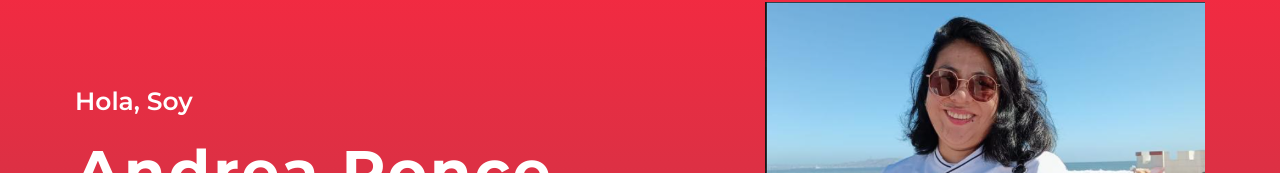
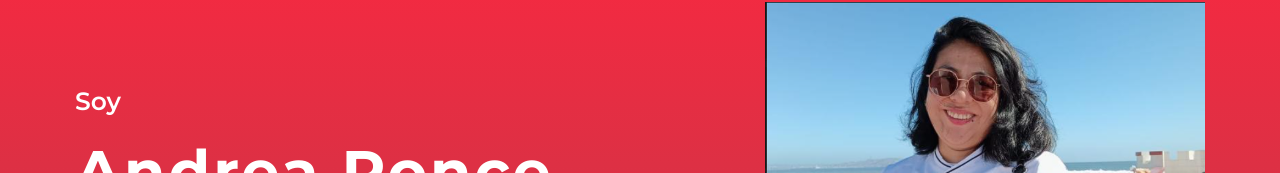
Before and after one commit to LuInDev/AndreaPonce, a plain HTML site: page index.html in a window 1280 px wide. Shown: the part 118-291 px from the top of the page. Drawn offline with nearby package versions, Linux system fonts and the light colour scheme; animation ran at ten frames a second.

Commit message:
Cambio sobre mi01

```diff
--- a/index.html
+++ b/index.html
@@ -59,7 +59,7 @@
                     <div class="col-sm-12 col-md-6">
                         <div class="hero-content">
                             <div class="hero-text">
-                                <p>Hola, Soy</p>
+                                <p>Soy</p>
                                 <h1>Andrea Ponce</h1>
                                 <h2></h2>
                                 <div class="typed-text">Chef de Banquetería, Chef Personal, Chef de repostería, Gerente de Catering, Consultora Culinaria, Emprendedora</div>
```
